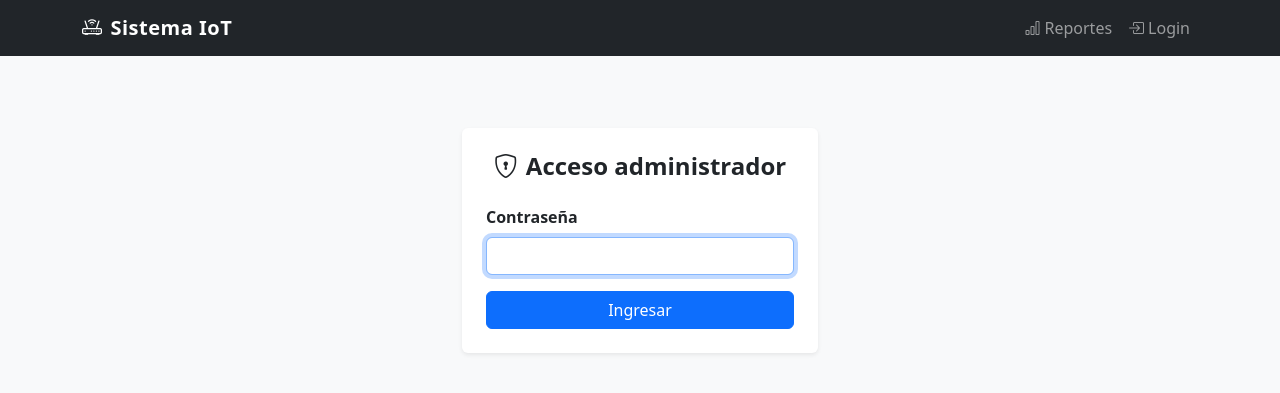
After one commit to caleb-24/Web-Service-en-Render, a FastAPI app: template app/templates/login.html in a window 1280 px wide. The commit adds this page. Shown: the top 393 px of the page. Run offline with FastAPI, Linux system fonts and the light colour scheme; the template is opened without the code that fills it, so the values that code supplies are empty.

Commit message:
Restringir dashboard a admin (login por sesion) y auto-refrescar Accesos cada 10s
Reportes queda publico; Accesos/Usuarios/Aulas requieren login (ADMIN_PASSWORD).

```diff
--- a/app/main.py
+++ b/app/main.py
@@ -3,10 +3,11 @@ from datetime import datetime, timezone
 from pathlib import Path
 from uuid import uuid4
 
-from fastapi import FastAPI, File, HTTPException, Request, UploadFile
-from fastapi.responses import HTMLResponse
+from fastapi import FastAPI, File, Form, HTTPException, Request, UploadFile
+from fastapi.responses import HTMLResponse, RedirectResponse
 from fastapi.templating import Jinja2Templates
 from pydantic import BaseModel
+from starlette.middleware.sessions import SessionMiddleware
 
 app = FastAPI(title="Web Service en Render")
 
@@ -15,6 +16,14 @@ MAX_IMAGE_SIZE = 5 * 1024 * 1024
 BUCKET_FOTOS = "fotos"
 TEMPLATES_DIR = Path(__file__).parent / "templates"
 templates = Jinja2Templates(directory=str(TEMPLATES_DIR))
+
+SECRET_KEY = os.getenv("SECRET_KEY", "dev-secret-change-me")
+ADMIN_PASSWORD = os.getenv("ADMIN_PASSWORD", "admin123")
+app.add_middleware(SessionMiddleware, secret_key=SECRET_KEY)
+
+
+def is_admin(request: Request) -> bool:
+    return bool(request.session.get("is_admin"))
 
 # ---------------------------------------------------------------------------
 # Supabase client (lazy — app runs without DB if env vars absent)
@@ -325,11 +334,43 @@ def crear_aula(body: AulaCreate):
 
 
 # ---------------------------------------------------------------------------
+# Login / Logout
+# ---------------------------------------------------------------------------
+
+@app.get("/login", response_class=HTMLResponse)
+def login_form(request: Request):
+    if is_admin(request):
+        return RedirectResponse("/dashboard", status_code=303)
+    return templates.TemplateResponse(
+        request=request, name="login.html", context={"error": None},
+    )
+
+
+@app.post("/login")
+def login(request: Request, password: str = Form(...)):
+    if password == ADMIN_PASSWORD:
+        request.session["is_admin"] = True
+        return RedirectResponse("/dashboard", status_code=303)
+    return templates.TemplateResponse(
+        request=request, name="login.html",
+        context={"error": "Contraseña incorrecta"}, status_code=401,
+    )
+
+
+@app.get("/logout")
+def logout(request: Request):
+    request.session.clear()
+    return RedirectResponse("/dashboard/reportes", status_code=303)
+
+
+# ---------------------------------------------------------------------------
 # Dashboard
 # ---------------------------------------------------------------------------
 
 @app.get("/dashboard", response_class=HTMLResponse)
 def dashboard(request: Request):
+    if not is_admin(request):
+        return RedirectResponse("/login", status_code=303)
     db = get_supabase()
     accesos, total_usuarios, total_aulas, accesos_rechazados = [], 0, 0, 0
     if db:
@@ -351,6 +392,7 @@ def dashboard(request: Request):
         name="dashboard.html",
         context={
             "active": "dashboard",
+            "is_admin": True,
             "accesos": accesos,
             "total_accesos": len(accesos),
             "total_usuarios": total_usuarios,
@@ -362,6 +404,8 @@ def dashboard(request: Request):
 
 @app.get("/dashboard/usuarios", response_class=HTMLResponse)
 def dashboard_usuarios(request: Request):
+    if not is_admin(request):
+        return RedirectResponse("/login", status_code=303)
     db = get_supabase()
     usuarios = []
     if db:
@@ -370,12 +414,14 @@ def dashboard_usuarios(request: Request):
     return templates.TemplateResponse(
         request=request,
         name="usuarios.html",
-        context={"active": "usuarios", "usuarios": usuarios},
+        context={"active": "usuarios", "is_admin": True, "usuarios": usuarios},
     )
 
 
 @app.get("/dashboard/aulas", response_class=HTMLResponse)
 def dashboard_aulas(request: Request):
+    if not is_admin(request):
+        return RedirectResponse("/login", status_code=303)
     db = get_supabase()
     aulas = []
     if db:
@@ -384,7 +430,7 @@ def dashboard_aulas(request: Request):
     return templates.TemplateResponse(
         request=request,
         name="aulas.html",
-        context={"active": "aulas", "aulas": aulas},
+        context={"active": "aulas", "is_admin": True, "aulas": aulas},
     )
 
 
@@ -448,5 +494,5 @@ def dashboard_reportes(request: Request):
     return templates.TemplateResponse(
         request=request,
         name="reportes.html",
-        context={"active": "reportes", "r": reporte},
+        context={"active": "reportes", "is_admin": is_admin(request), "r": reporte},
     )
--- a/app/templates/base.html
+++ b/app/templates/base.html
@@ -26,6 +26,12 @@
       <div class="collapse navbar-collapse" id="nav">
         <ul class="navbar-nav ms-auto">
           <li class="nav-item">
+            <a class="nav-link {% if active == 'reportes' %}active{% endif %}" href="/dashboard/reportes">
+              <i class="bi bi-bar-chart me-1"></i>Reportes
+            </a>
+          </li>
+          {% if is_admin %}
+          <li class="nav-item">
             <a class="nav-link {% if active == 'dashboard' %}active{% endif %}" href="/dashboard">
               <i class="bi bi-grid me-1"></i>Accesos
             </a>
@@ -41,10 +47,17 @@
             </a>
           </li>
           <li class="nav-item">
-            <a class="nav-link {% if active == 'reportes' %}active{% endif %}" href="/dashboard/reportes">
-              <i class="bi bi-bar-chart me-1"></i>Reportes
+            <a class="nav-link" href="/logout">
+              <i class="bi bi-box-arrow-right me-1"></i>Salir
             </a>
           </li>
+          {% else %}
+          <li class="nav-item">
+            <a class="nav-link" href="/login">
+              <i class="bi bi-box-arrow-in-right me-1"></i>Login
+            </a>
+          </li>
+          {% endif %}
         </ul>
       </div>
     </div>
--- /dev/null
+++ b/app/templates/login.html
@@ -0,0 +1,24 @@
+{% extends "base.html" %}
+{% block title %}Login{% endblock %}
+
+{% block content %}
+<div class="row justify-content-center">
+  <div class="col-12 col-sm-8 col-md-5 col-lg-4">
+    <div class="card border-0 shadow-sm mt-5">
+      <div class="card-body p-4">
+        <h4 class="fw-bold text-center mb-4"><i class="bi bi-shield-lock me-2"></i>Acceso administrador</h4>
+        {% if error %}
+        <div class="alert alert-danger py-2">{{ error }}</div>
+        {% endif %}
+        <form method="post" action="/login">
+          <div class="mb-3">
+            <label class="form-label fw-semibold">Contraseña</label>
+            <input type="password" name="password" class="form-control" autofocus required>
+          </div>
+          <button type="submit" class="btn btn-primary w-100">Ingresar</button>
+        </form>
+      </div>
+    </div>
+  </div>
+</div>
+{% endblock %}
--- a/requirements.txt
+++ b/requirements.txt
@@ -6,3 +6,4 @@ pyzbar
 psycopg2-binary
 supabase
 jinja2
+itsdangerous
```
Also changed, not shown: app/templates/dashboard.html (+7 -0 lines).
